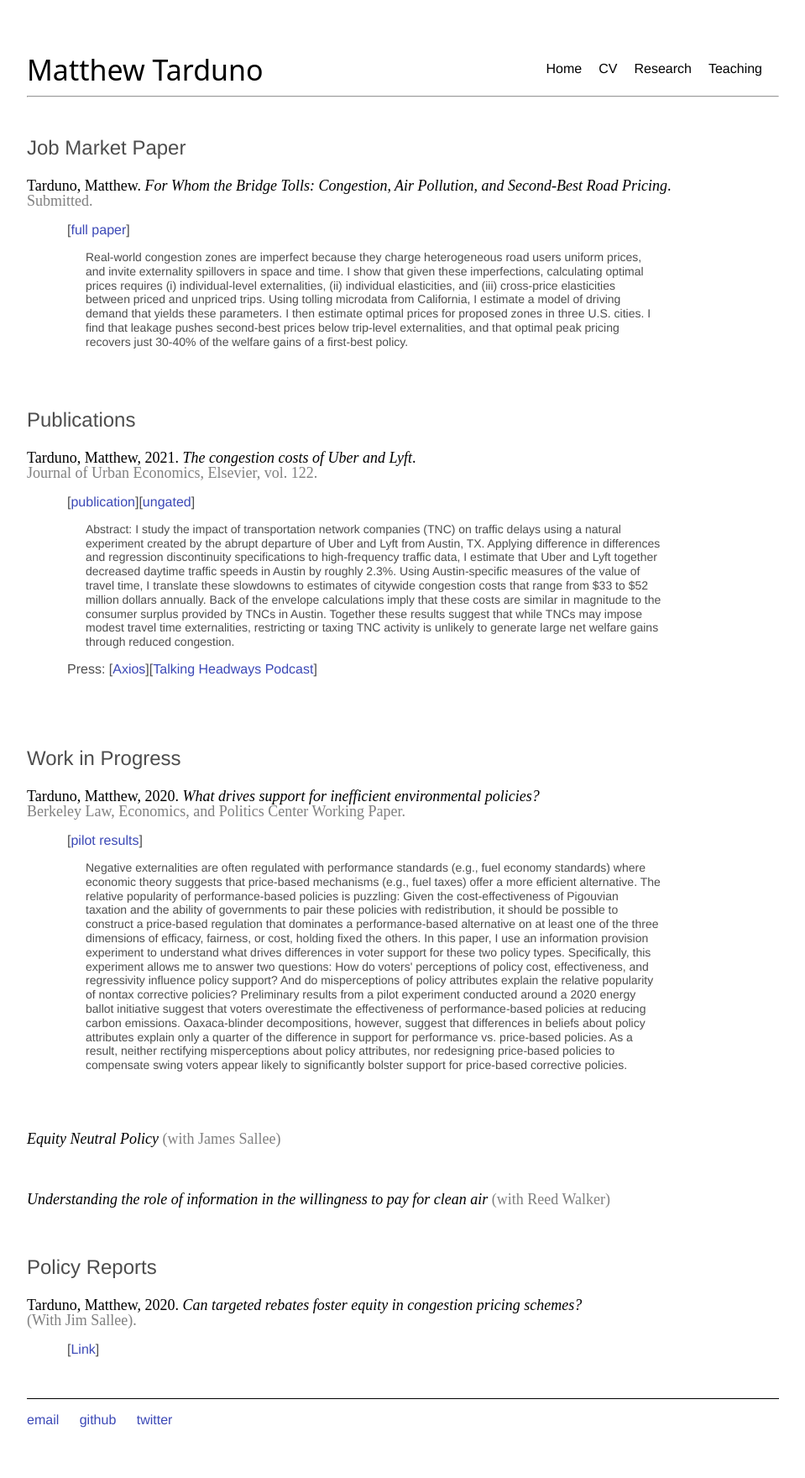
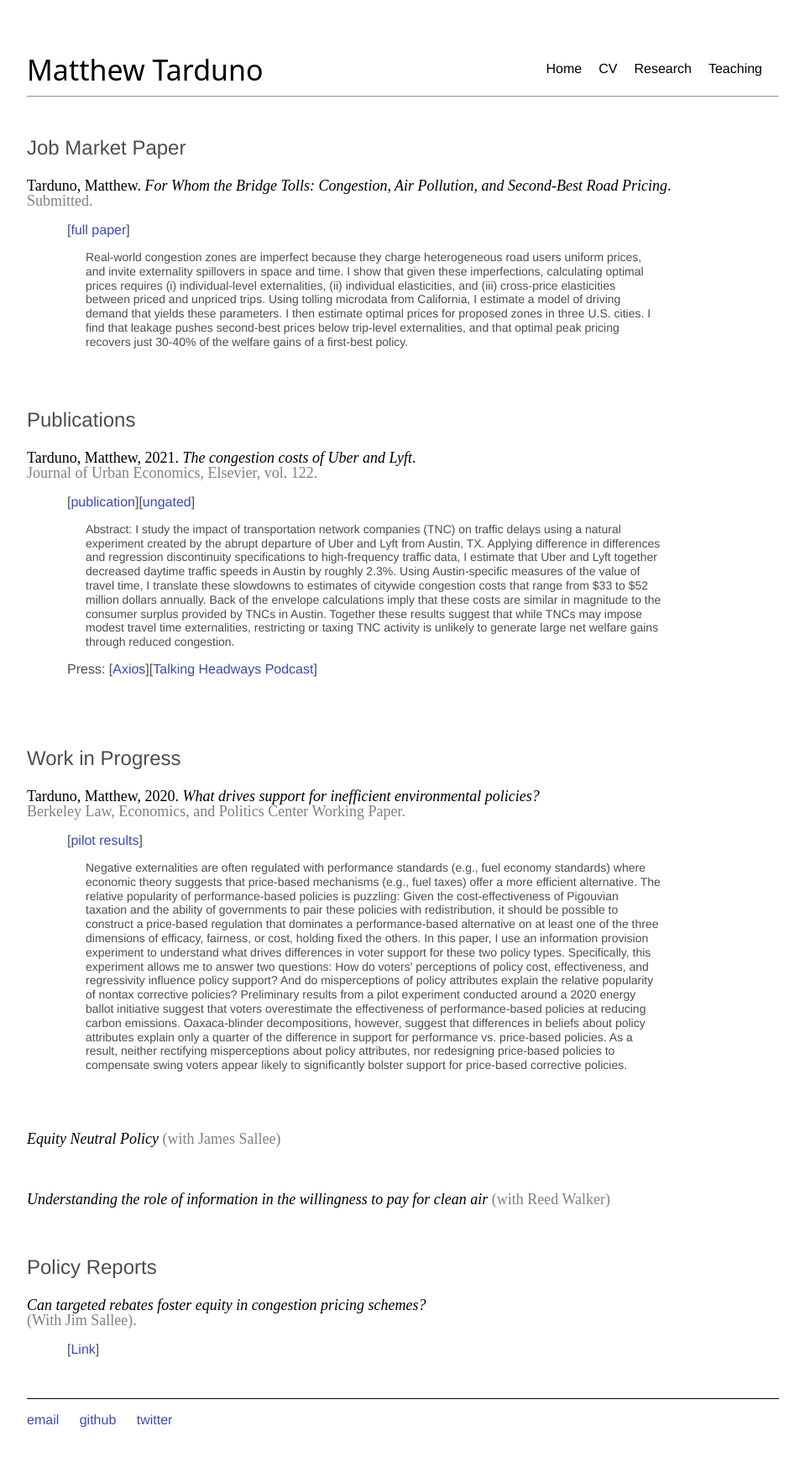
Before and after one commit to Matt-Tarduno/Matt-Tarduno.github.io, a Jekyll site: the page built from research/index.html, in a window 1280 px wide. Shown: the whole page at 84% size, without its empty margins (160-1119 px from the left). Built offline with Jekyll 4.4.1, drawn with Linux system fonts in a browser that asks for light colours.

Commit message:
Update index.html

```diff
--- a/research/index.html
+++ b/research/index.html
@@ -94,7 +94,7 @@ TNC activity is unlikely to generate large net welfare gains through reduced con
 
 <div class="blurb">
 	<h1>Policy Reports</h1>
-	<p style="font-size:18px; font-family: TimesNewRoman; color: black" > Tarduno, Matthew, 2020. <em>Can targeted rebates foster equity in congestion pricing schemes?</em> <br><span style="color: #808080"> (With Jim Sallee).</span>
+	<p style="font-size:18px; font-family: TimesNewRoman; color: black" ><em>Can targeted rebates foster equity in congestion pricing schemes?</em> <br><span style="color: #808080"> (With Jim Sallee).</span>
 	<p style="margin-left:3em">[<a href="https://escholarship.org/uc/item/7r64t085" target="_blank">Link</a>]
 	<br>
 	<br>
```
